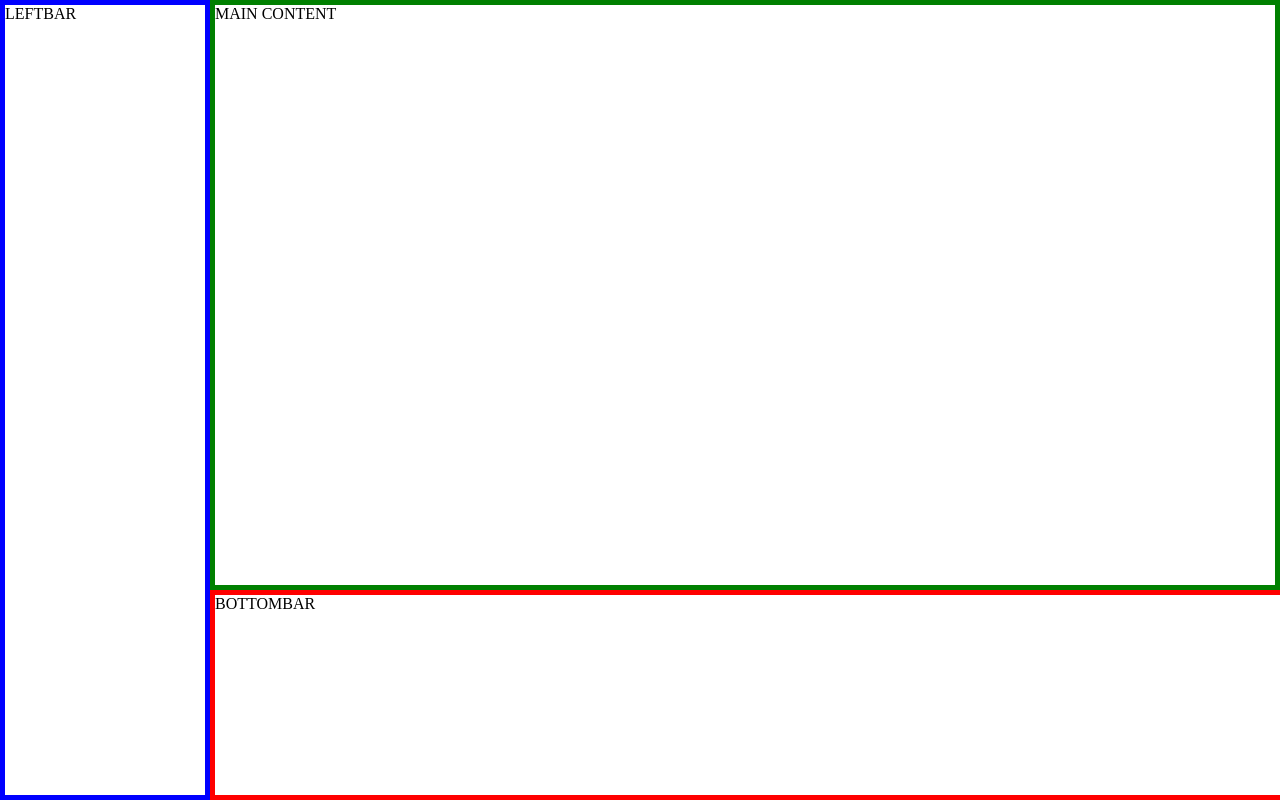
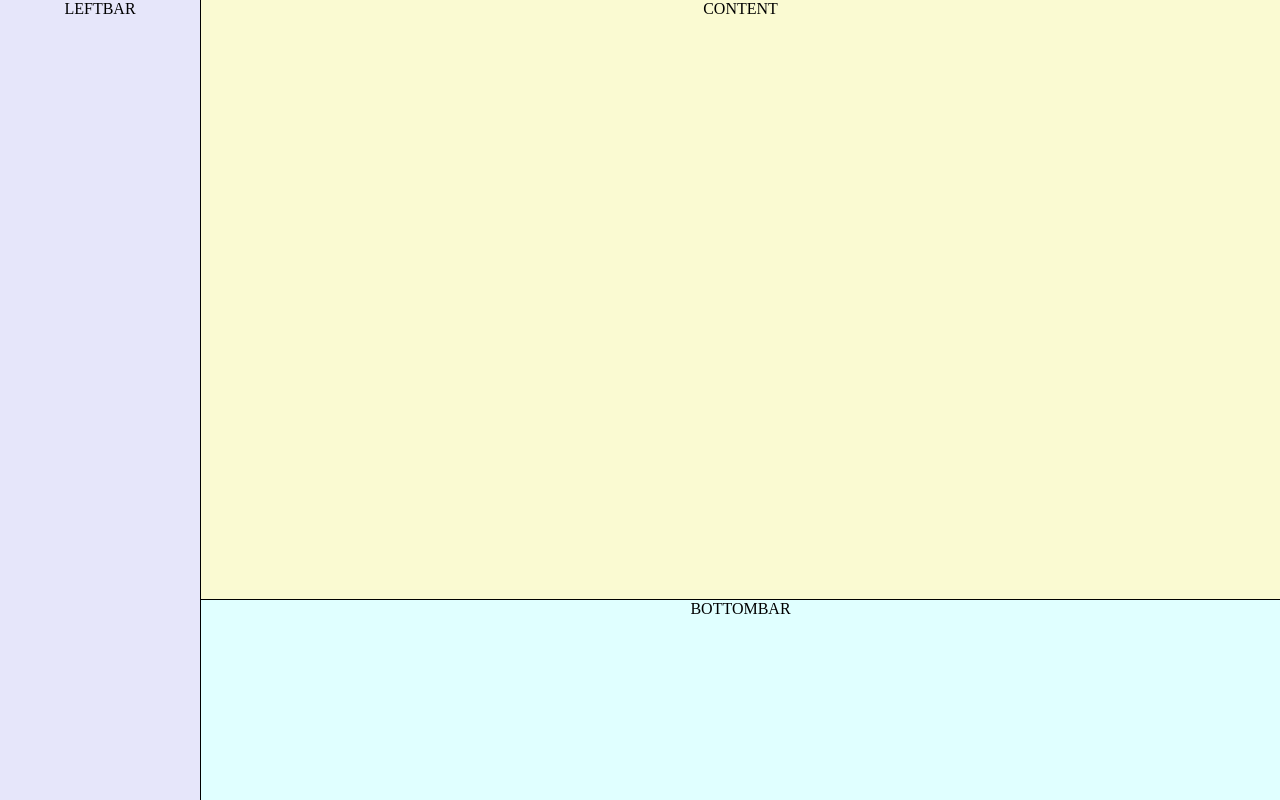
Before and after one commit to johnpaulrusso/svelte-workspace-layout, a SvelteKit app: page / in a window 1280 px wide. Built offline with nearby package versions, Linux system fonts and the light colour scheme.

Commit message:
Use flex-grow to make content fill space.
Use flex-grow to make content fill space. Borders are also more configurable.

```diff
--- a/src/lib/Sidebar.svelte
+++ b/src/lib/Sidebar.svelte
@@ -2,10 +2,11 @@
     import {onMount} from "svelte";
 
     export let id = "sidebar";
-    export let height = "";
-    export let width = "";
+    export let height = "auto";
+    export let width = "auto";
     export let gridarea = "";
     export let border = "";
+    export let flexDirection = "column";
 
     let containerElement: HTMLElement | null;
 
@@ -15,16 +16,18 @@
 
 </script>
 
-<div class="container" id={id} style="height: {height}; width: {width}; grid-area: {gridarea}; border: {border}">
+<div class="container" id={id} style="height: {height}; width: {width}; grid-area: {gridarea}; display: flex; flex-direction: {flexDirection}; {border}">
     <slot name="content"/>
 </div>
 
 <style>
     .container{
-        width: 200px;
-
         grid-area: sidebar;
 
-        border: solid 5px blue;
+        display: flex;
+        flex-direction: column;
+        justify-content: stretch;
+
+        overflow: hidden;
     }
 </style>
--- a/src/lib/Sidebar.ts
+++ b/src/lib/Sidebar.ts
@@ -1,4 +1,4 @@
-export const REZISE_MOUSE_TOLERANCE_PX: number = 2;
+export const REZISE_MOUSE_TOLERANCE_PX: number = 5;
 
 export abstract class SidebarModel
 {
--- a/src/lib/WorkspaceGrid.svelte
+++ b/src/lib/WorkspaceGrid.svelte
@@ -3,9 +3,18 @@
     import { LeftbarModel } from "./Leftbar";
     import { BottombarModel } from "./Bottombar";
 
-    const BORDER_WIDTH_PX: number = 5;
+    /* public properties */
+    export let borderWidth_px: number = 1;
+    export let borderColor: string = "black";
 
     /* private properties */
+    let LEFTBAR_BORDER_STYLE: string = "border-style: none solid none none; border-color: " +
+                                        borderColor + "; border-width: " +
+                                        borderWidth_px + "px;";
+    let BOTTOMBAR_BORDER_STYLE: string = "border-style: solid none none none; border-color: " +
+                                        borderColor + "; border-width: " +
+                                        borderWidth_px + "px;";
+
     let mouseX: number = 0;
     let mouseY: number = 0;
     let containerElement: HTMLElement | null;
@@ -27,8 +36,8 @@
 
         if(!containerElement || !leftSideBar.element || !bottomSideBar.element) {return}
 
-        leftSideBar.updateIsMouseOverBorder(mouseX, BORDER_WIDTH_PX);
-        bottomSideBar.updateIsMouseOverBorder(mouseX, mouseY, BORDER_WIDTH_PX);
+        leftSideBar.updateIsMouseOverBorder(mouseX, borderWidth_px);
+        bottomSideBar.updateIsMouseOverBorder(mouseX, mouseY, borderWidth_px);
 
         updateCursorStyle();
 
@@ -104,11 +113,11 @@
     <div class="content">
         <slot name="main-content"/>
     </div>
-    <Sidebar id={leftSideBar.name} width="{leftSideBar.size}px" border="solid blue {BORDER_WIDTH_PX}px" gridarea="leftbar">
-        <div slot="content">LEFTBAR</div>
+    <Sidebar id={leftSideBar.name} width="{leftSideBar.size}px" border="{LEFTBAR_BORDER_STYLE}" gridarea="leftbar" flexDirection="column">
+        <slot name="leftbar" slot="content"/>
     </Sidebar>
-    <Sidebar id={bottomSideBar.name} height="{bottomSideBar.size}px" width="100%" border="solid red {BORDER_WIDTH_PX}px" gridarea="bottombar">
-        <div slot="content">BOTTOMBAR</div>
+    <Sidebar id={bottomSideBar.name} height="{bottomSideBar.size}px" border="{BOTTOMBAR_BORDER_STYLE}" gridarea="bottombar" flexDirection="row">
+        <slot name="bottombar" slot="content"/>
     </Sidebar>
 </div>
 
@@ -128,6 +137,8 @@
     .content{
         grid-area: content;
 
-        border: solid 5px green;
+        display: flex;
+        flex-direction: column;
     }
+
 </style>
--- a/src/routes/+page.svelte
+++ b/src/routes/+page.svelte
@@ -4,7 +4,11 @@
 
 <div class="container">
 <WorkspaceGrid>
-    <div slot="main-content">MAIN CONTENT</div>
+    <div slot="main-content" class="my-main-content">
+        CONTENT
+    </div>
+    <div slot="leftbar" class="my-leftbar" >LEFTBAR</div>
+    <div slot="bottombar" class="my-bottombar" >BOTTOMBAR</div>
 </WorkspaceGrid>
 </div>
 
@@ -16,4 +20,27 @@
         bottom: 0;
         width: 100%;
     }
+
+    .my-main-content{
+        text-align: center;
+        background-color: lightgoldenrodyellow;
+
+        /**Flex grow must be set if you want the content to fill up empty space.*/
+        flex-grow: 1;
+    }
+
+    .my-leftbar{
+        text-align: center;
+        background-color:lavender;
+
+        /**Flex grow must be set if you want the content to fill up sidebar space.*/
+        flex-grow: 1;
+    }
+    .my-bottombar{
+        text-align: center;
+        background-color:lightcyan;
+
+        /**Flex grow must be set if you want the content to fill up sidebar space.*/
+        flex-grow: 1;
+    }
 </style>
```
